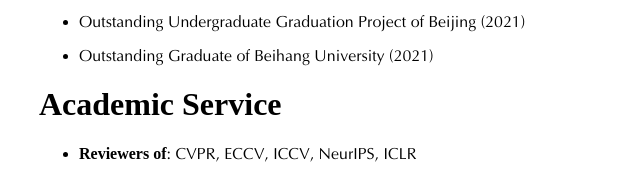
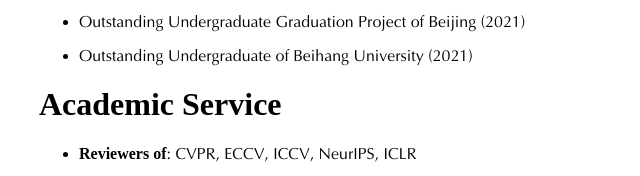
Before and after one commit to yzd-v/page, a plain HTML site: page index.html in a window 1280 px wide. Shown: the part 3445-3621 px from the top of the page, 176-816 px from the left. Drawn offline with nearby package versions, Linux system fonts and the light colour scheme; a script that the page names is missing; some icons are missing; a web font is replaced by a local one.

Commit message:
update img

```diff
--- a/index.html
+++ b/index.html
@@ -405,7 +405,7 @@
 
         <ul>
           <li>
-            Outstanding Graduate of Beihang University (2021)
+            Outstanding Undergraduate of Beihang University (2021)
           </li>
         </ul>
 
```
